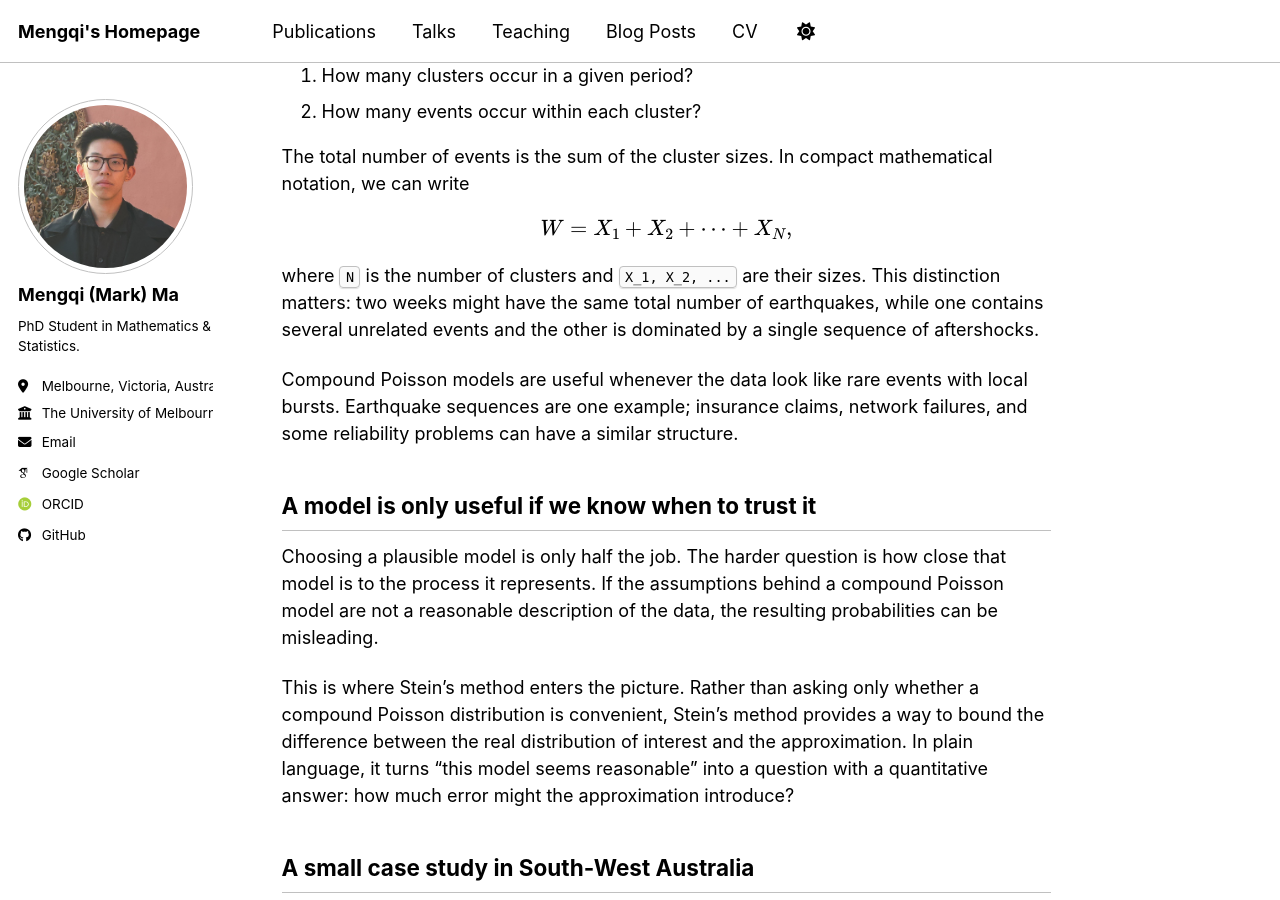
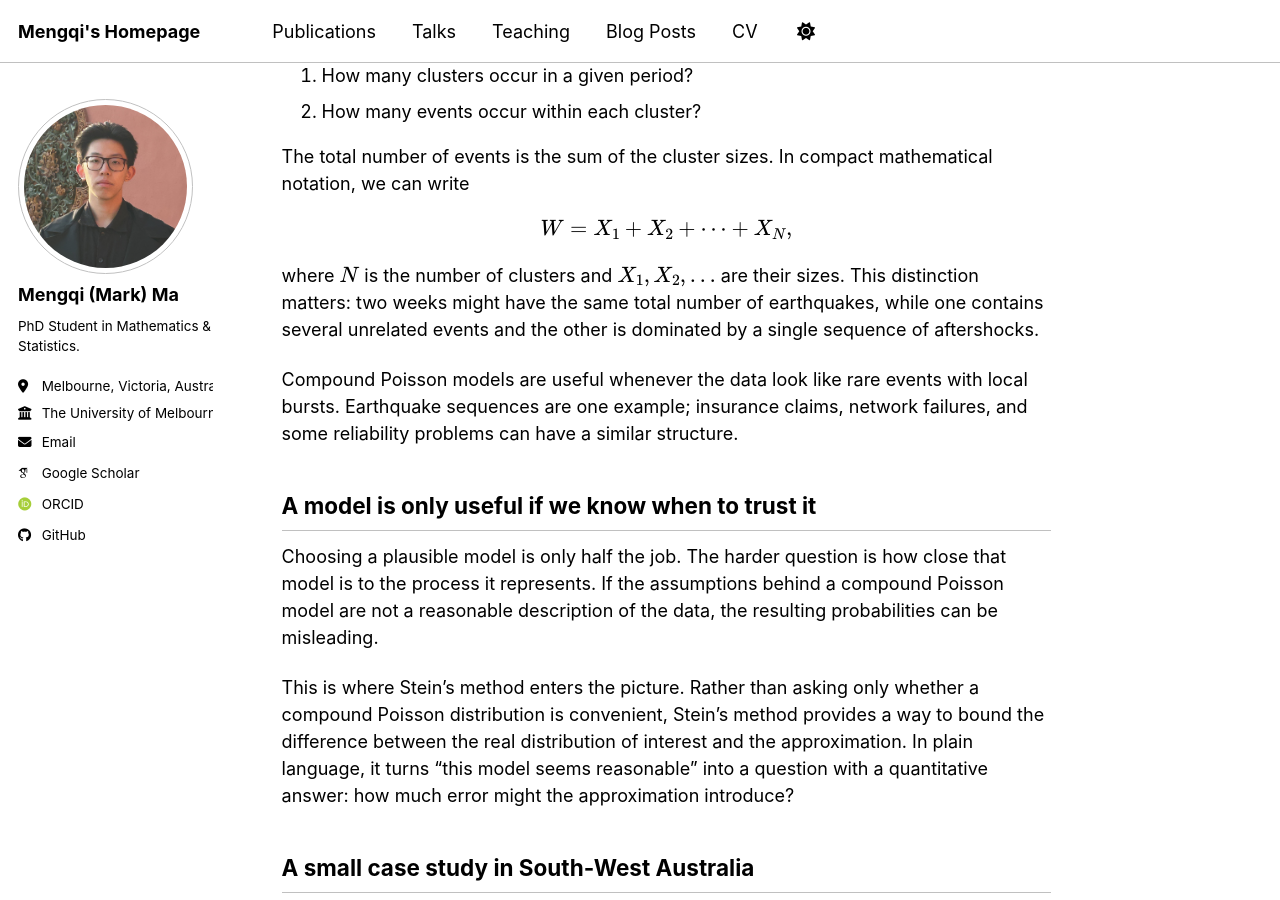
Before and after one commit to Mengqi-MA/Mengqi-MA.github.io, a Jekyll site: the page built from _posts/2026-06-20-when-rare-events-come-in-clusters.md, in a window 1280 px wide and 900 px high, scrolled down 1406 px. Built offline with Jekyll 4.4.1, drawn with Linux system fonts in a browser that asks for light colours; some web fonts are replaced; a script bundle is joined from its source files by our own code; library files that are not in the unit come from our copies.

Commit message:
Enable inline math in blog post

```diff
--- a/_posts/2026-06-20-when-rare-events-come-in-clusters.md
+++ b/_posts/2026-06-20-when-rare-events-come-in-clusters.md
@@ -19,13 +19,13 @@
 
 The Poisson distribution is a natural baseline for counting rare events over a fixed period of time. It has been used to model counts of events such as earthquakes, insurance claims, and equipment failures. In its simplest form, it assumes that events occur independently and that the average rate stays constant.
 
-That can be a useful first approximation. Suppose we observe `n` earthquakes across `m` comparable time intervals, such as weeks. A natural estimate of the average number of earthquakes per interval is
+That can be a useful first approximation. Suppose we observe $n$ earthquakes across $m$ comparable time intervals, such as weeks. A natural estimate of the average number of earthquakes per interval is
 
 $$
 \widehat{\lambda} = \frac{n}{m}.
 $$
 
-If `N` denotes the number of earthquakes in one such interval, the Poisson model says that the probability of observing exactly `k` earthquakes is
+If $N$ denotes the number of earthquakes in one such interval, the Poisson model says that the probability of observing exactly $k$ earthquakes is
 
 $$
 \Pr(N = k) = \frac{e^{-\lambda}\lambda^k}{k!}, \qquad k = 0, 1, 2, \ldots
@@ -48,7 +48,7 @@
 W = X_1 + X_2 + \cdots + X_N,
 $$
 
-where `N` is the number of clusters and `X_1, X_2, ...` are their sizes. This distinction matters: two weeks might have the same total number of earthquakes, while one contains several unrelated events and the other is dominated by a single sequence of aftershocks.
+where $N$ is the number of clusters and $X_1, X_2, \ldots$ are their sizes. This distinction matters: two weeks might have the same total number of earthquakes, while one contains several unrelated events and the other is dominated by a single sequence of aftershocks.
 
 Compound Poisson models are useful whenever the data look like rare events with local bursts. Earthquake sequences are one example; insurance claims, network failures, and some reliability problems can have a similar structure.
 
@@ -56,7 +56,7 @@
 
 Choosing a plausible model is only half the job. The harder question is how close that model is to the process it represents. If the assumptions behind a compound Poisson model are not a reasonable description of the data, the resulting probabilities can be misleading.
 
-This is where Stein's method enters the picture. Rather than asking only whether a compound Poisson distribution is convenient, Stein's method provides a way to bound the difference between the real distribution of interest and the approximation. In plain language, it turns “this model seems reasonable” into a question with a quantitative answer: how much error might the approximation introduce?
+This is where Stein's method enters the picture. Rather than asking only whether a compound Poisson distribution is convenient, Stein's method provides a way to bound the difference between the real distribution of interest and the approximation. In plain language, it turns "this model seems reasonable" into a question with a quantitative answer: how much error might the approximation introduce?
 
 ## A small case study in South-West Australia
 
```
Also changed, not shown: _includes/footer/custom.html (+8 -0 lines).
